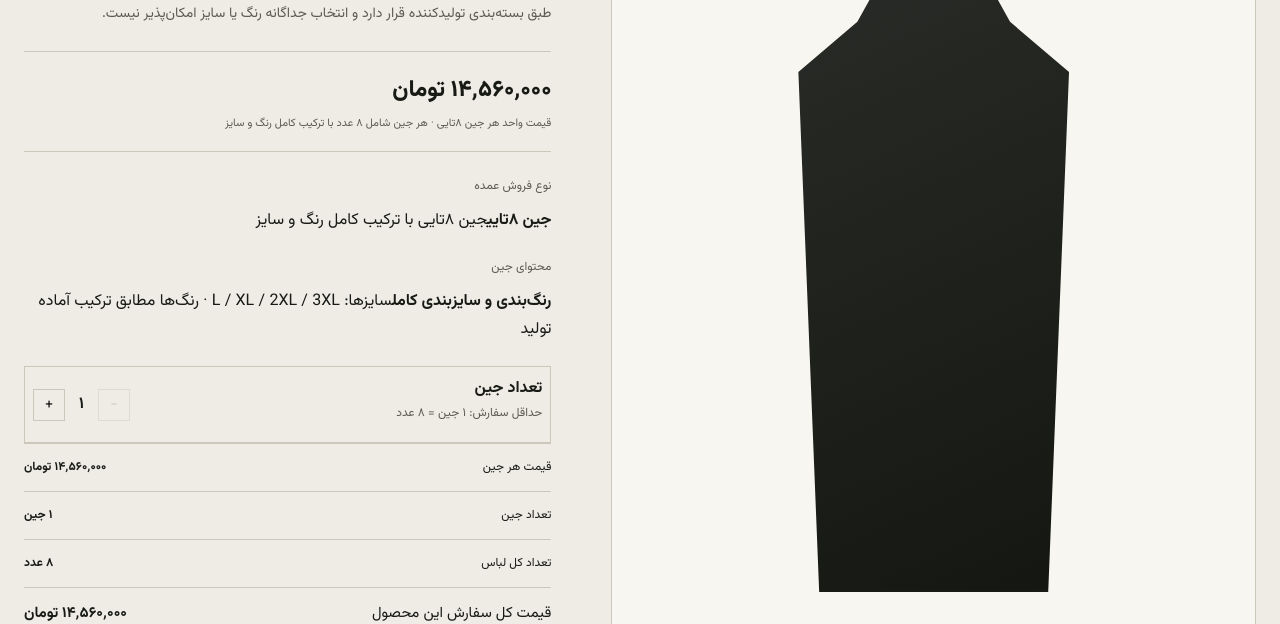
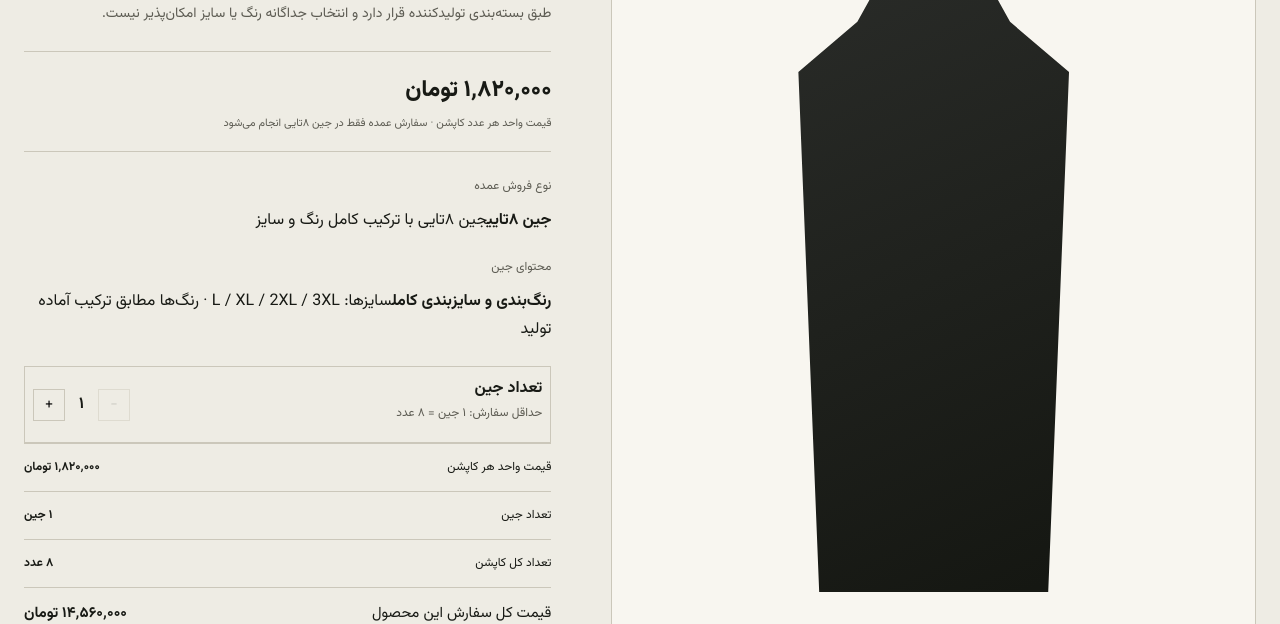
Before and after one commit to ParisaAtaee2000/web-projects, a Next.js app in the folder zemestan/: page /product/arctic-parka in a window 1280 px wide. Shown: the part 312-936 px from the top of the page. Built offline with nearby package versions, Linux system fonts and the light colour scheme; no server answers.

Commit message:
Clarify wholesale unit price as per-piece price and total by jeans

```diff
--- a/zemestan/components/product/ProductInfo.tsx
+++ b/zemestan/components/product/ProductInfo.tsx
@@ -10,8 +10,8 @@ const money = (value: number) => `${value.toLocaleString("fa-IR")} تومان`;
 export function ProductInfo({ product }: { product: Product }) {
   const [packCount, setPackCount] = useState(product.minWholesalePacks);
   const { addItem } = useCart();
-  const unitPackPrice = getWholesalePackPrice(product);
-  const totalPrice = unitPackPrice * packCount;
+  const unitPrice = product.wholesalePrice;
+  const totalPrice = getWholesalePackPrice(product) * packCount;
   const totalPieces = packCount * product.wholesalePackSize;
 
   const addPack = () => setPackCount((value) => value + product.quantityStep);
@@ -24,8 +24,8 @@ export function ProductInfo({ product }: { product: Product }) {
       <p className="product-copy">این محصول فقط به‌صورت جین عمده عرضه می‌شود. داخل هر جین، ترکیب کامل رنگ و سایز طبق بسته‌بندی تولیدکننده قرار دارد و انتخاب جداگانه رنگ یا سایز امکان‌پذیر نیست.</p>
 
       <div className="price-box">
-        <div className="wholesale-price">{money(unitPackPrice)}</div>
-        <small>قیمت واحد هر جین ۸تایی · هر جین شامل {product.wholesalePackSize.toLocaleString("fa-IR")} عدد با ترکیب کامل رنگ و سایز</small>
+        <div className="wholesale-price">{money(unitPrice)}</div>
+        <small>قیمت واحد هر عدد کاپشن · سفارش عمده فقط در جین ۸تایی انجام می‌شود</small>
       </div>
 
       <div className="variant-group">
@@ -57,9 +57,9 @@ export function ProductInfo({ product }: { product: Product }) {
       </div>
 
       <div className="product-price-breakdown">
-        <div className="summary-row"><span>قیمت هر جین</span><strong>{money(unitPackPrice)}</strong></div>
+        <div className="summary-row"><span>قیمت واحد هر کاپشن</span><strong>{money(unitPrice)}</strong></div>
         <div className="summary-row"><span>تعداد جین</span><strong>{packCount.toLocaleString("fa-IR")} جین</strong></div>
-        <div className="summary-row"><span>تعداد کل لباس</span><strong>{totalPieces.toLocaleString("fa-IR")} عدد</strong></div>
+        <div className="summary-row"><span>تعداد کل کاپشن</span><strong>{totalPieces.toLocaleString("fa-IR")} عدد</strong></div>
         <div className="summary-row total"><span>قیمت کل سفارش این محصول</span><strong>{money(totalPrice)}</strong></div>
       </div>
 
```
